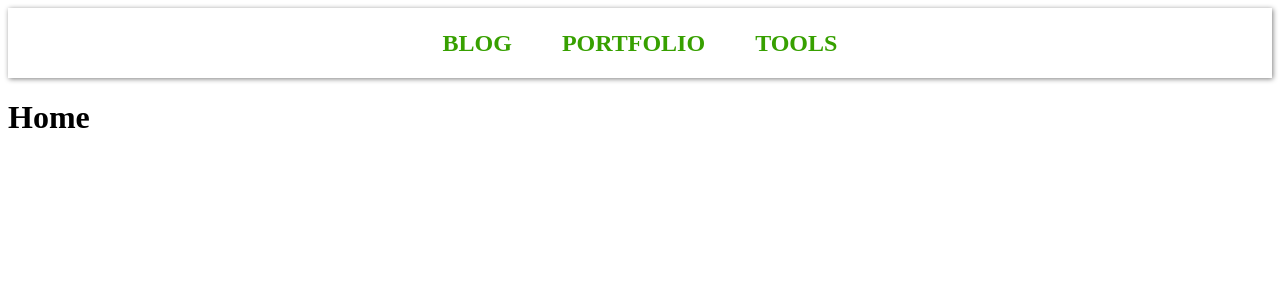
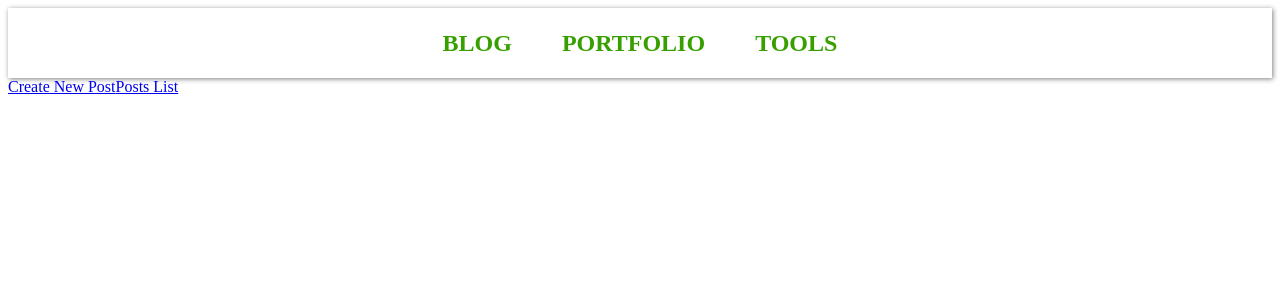
Before and after one commit to laveesingh/frontolio, a React (Create React App) app: page / in a window 1280 px wide. Shown: the top 300 px of the page. Built offline with nearby package versions, Linux system fonts and the light colour scheme.

Commit message:
added Blog component for root url

```diff
--- a/src/components/Home.js
+++ /dev/null
@@ -1,9 +0,0 @@
-import React from 'react'
-
-export default class Home extends React.Component {
-  render() {
-    return (
-      <h1>Home</h1>
-    )
-  }
-}
--- a/src/index.js
+++ b/src/index.js
@@ -1,7 +1,6 @@
 import React from 'react'
 import ReactDOM from 'react-dom'
 import { BrowserRouter, Route } from 'react-router-dom'
-import Home from './components/Home'
 import Blog from './components/Blog'
 import Navbar from './components/Navbar'
 import Portfolio from './components/Portfolio'
@@ -13,7 +12,7 @@ class App extends React.Component {
       <BrowserRouter>
         <div>
           <Navbar />
-          <Route exact path='/' render={ props => <Home {...props} />} />
+          <Route exact path='/' render={ props => <Blog {...props} />} />
           <Route path='/blog' render={ props => <Blog {...props} />} />
           <Route path='/portfolio' render={ props => <Portfolio {...props} />} />
           <Route path='/tools' render={ props => <Tools {...props} />} />
```
